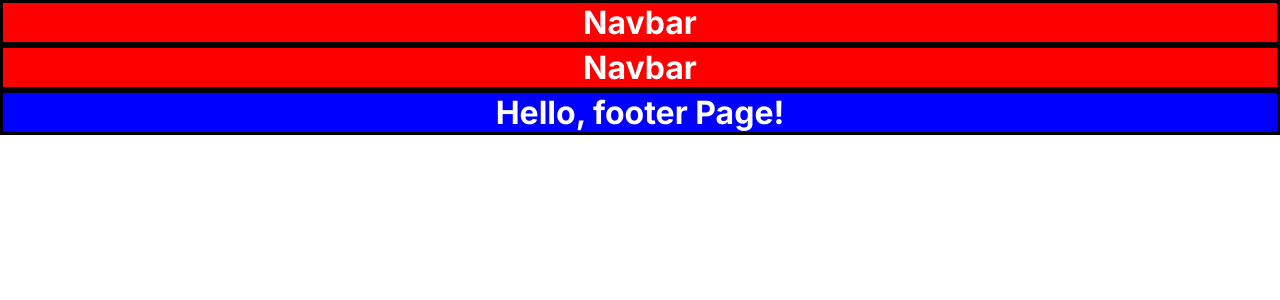
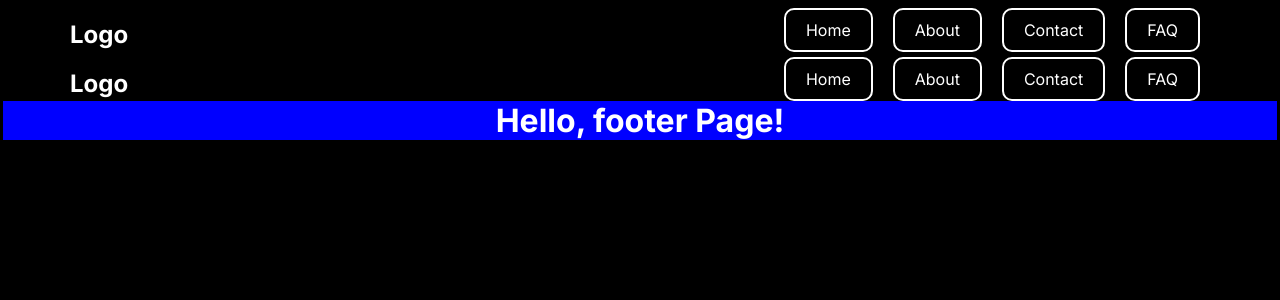
Before and after one commit to aabdulbost3/demo-next.js-education, a Next.js app in the folder apps/: page /nav in a window 1280 px wide. Shown: the top 300 px of the page. Built offline with nearby package versions, Linux system fonts and the light colour scheme.

Commit message:
all bug fix and navbar style end

```diff
--- a/apps/app/globals.css
+++ b/apps/app/globals.css
@@ -3,11 +3,20 @@
   padding: 0;
   margin: 0;
 }
-
+.container {
+  width: 1140px;
+  max-width: 100%;
+  margin: 0 auto;
+}
+ul,li,ol {
+  list-style: none;
+}
 html,
 body {
   max-width: 100vw;
   overflow-x: hidden;
+  background-color: black;
+  color: #fff;
 }
 
 body {
--- a/apps/app/layout.js
+++ b/apps/app/layout.js
@@ -1,4 +1,4 @@
-import './globals.css'
+import style from './globals.css'
 import { Inter } from 'next/font/google'
 import Nav from './nav/page'
 import FooterComponents from './FooterComponents/page'
@@ -18,9 +18,11 @@ export default function RootLayout({ children }) {
         </title>
       </head>
       <body className={inter.className}>
-        <Nav/>
-        {children}
-        <FooterComponents/>
+        <div className={style.container}>
+          <Nav />
+          {children}
+          <FooterComponents />
+        </div>
       </body>
     </html>
   )
--- a/apps/app/nav/Nav.module.css
+++ b/apps/app/nav/Nav.module.css
@@ -1,6 +1,27 @@
-.box{
-    background-color: red;
-    color: #fff;
-    text-align: center;
-    border: 3px solid #000;
+.container {
+    width: 1140px;
+    max-width: 100%;
+    margin: 0 auto;
 }
+.navbar {
+    padding-top: 20px;
+}
+.navContent {
+    display: flex;
+    justify-content: space-between;
+
+}
+.navList li{
+    display: inline;
+    padding: 10px 20px;
+    margin: 0 10px;
+    border: 2px solid #fff;
+    border-radius: 10px;
+    cursor: pointer;
+    transition: 0.3s;
+}
+.navList li:hover {
+    background-color: #fff;
+    color: #000;
+    border: 2px solid red;
+}
--- a/apps/app/nav/page.js
+++ b/apps/app/nav/page.js
@@ -2,7 +2,24 @@ import style from "./Nav.module.css"
 export default function Nav() {
     return (
         <>
-            <h1 className={style.box}>Navbar</h1>
+            <nav className={style.navbar}>
+                <div className={style.container}>
+                    <div className={style.navContent}>
+                        <div className={style.logo}>
+                            <h1>Logo</h1>
+                        </div>
+
+                        <div>
+                            <ul className={style.navList}>
+                                <li className={style.navText}>Home</li>
+                                <li className={style.navText}>About</li>
+                                <li className={style.navText}>Contact</li>
+                                <li className={style.navText}>FAQ</li>
+                            </ul>
+                        </div>
+                    </div>
+                </div>
+            </nav>
         </>
     )
 }
```
